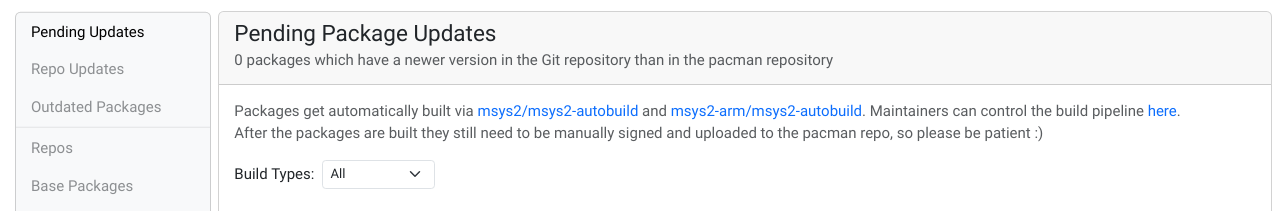
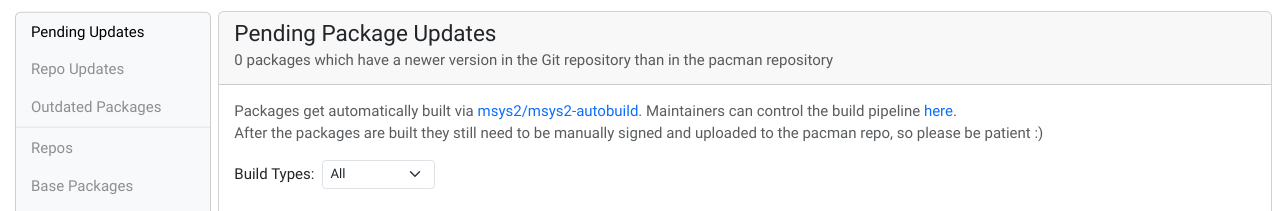
Before and after one commit to msys2/msys2-web, a FastAPI app: page /queue in a window 1280 px wide. Shown: the part 63-274 px from the top of the page. Run offline with FastAPI, Linux system fonts and the light colour scheme; parts of the project's set-up code (start-up, migrations or seed data) failed here and were passed over; some libraries are stand-ins or nearby versions.

Commit message:
Remove msys2-arm/msys2-autobuild
depends on https://github.com/msys2/msys2-autobuild/pull/113

```diff
--- a/app/appconfig.py
+++ b/app/appconfig.py
@@ -29,7 +29,6 @@ CYGWIN_METADATA_URL = "https://ftp.acc.umu.se/mirror/cygwin/x86_64/setup.zst"
 
 BUILD_STATUS_URLS = [
     "https://github.com/msys2/msys2-autobuild/releases/download/status/status.json",
-    "https://github.com/msys2-arm/msys2-autobuild/releases/download/status/status.json",
 ]
 
 PYPI_URLS = [
--- a/app/templates/queue.html
+++ b/app/templates/queue.html
@@ -14,8 +14,7 @@
 
     <p class="text-muted">
         Packages get automatically built via <a
-        href="https://github.com/msys2/msys2-autobuild/actions/workflows/build.yml">msys2/msys2-autobuild</a> and
-        <a href="https://github.com/msys2-arm/msys2-autobuild/actions/workflows/build.yml">msys2-arm/msys2-autobuild</a>.
+        href="https://github.com/msys2/msys2-autobuild/actions/workflows/build.yml">msys2/msys2-autobuild</a>.
         Maintainers can control the build pipeline <a href="https://autobuildcontroller.msys2.org">here</a>.
         <br>
         After the packages are built they still need to be manually signed and uploaded to the pacman repo, so please be patient :)
```
